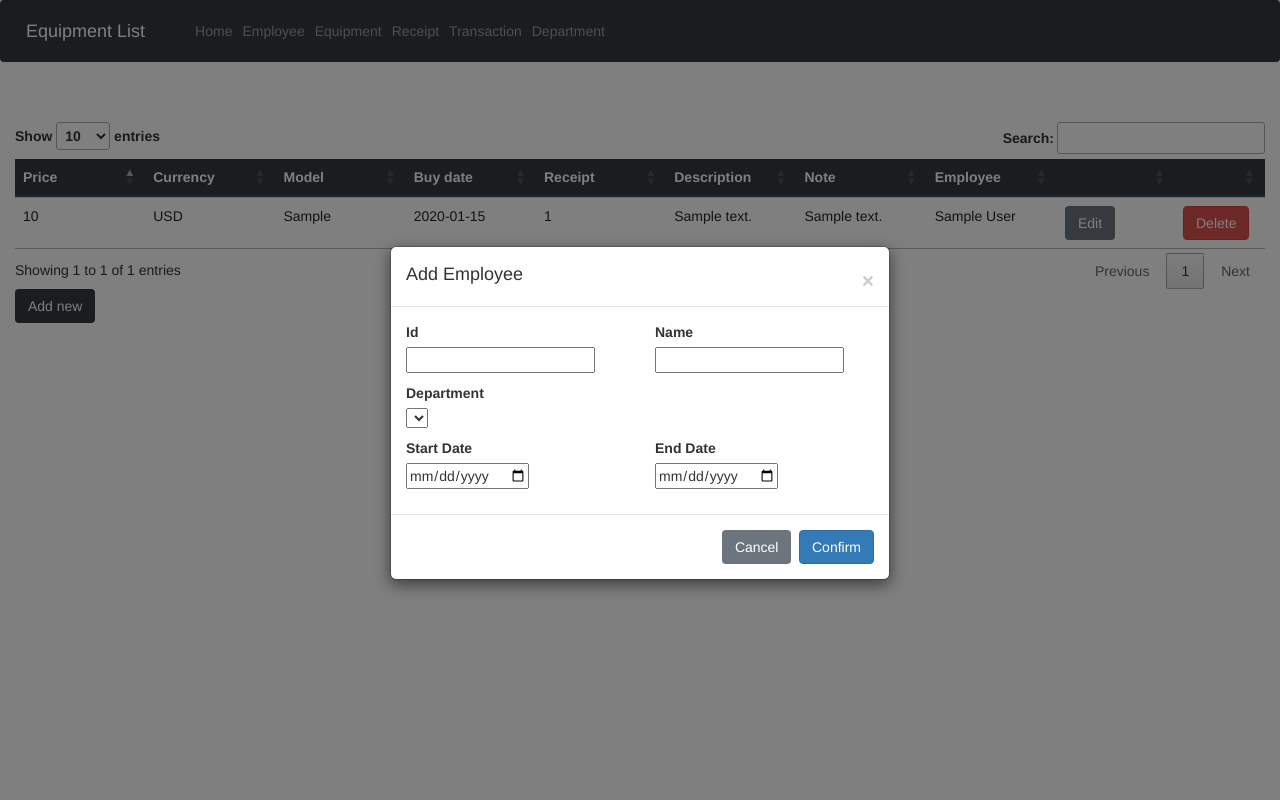
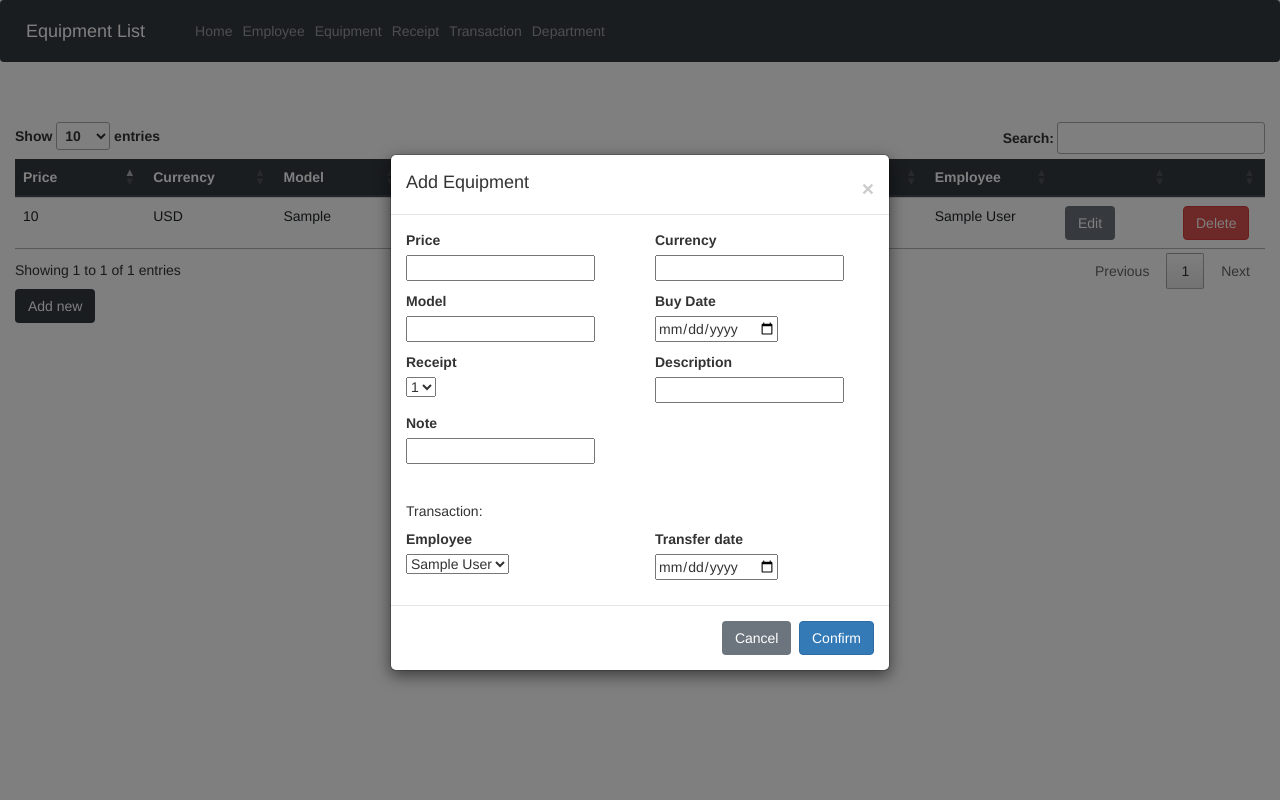
Before and after one commit to h181198/scoutgaming, a Flask app: page /equipment in a window 1280 px wide, after a click on "Add new". Run offline with Flask 2, Linux system fonts and the light colour scheme; tables that the repository leaves empty hold one stand-in row (values such as "Sample post"); lists and menus that the app fills with data are empty; some libraries are stand-ins or nearby versions.

```diff
--- a/Controllers/EquipmentController.py
+++ b/Controllers/EquipmentController.py
@@ -3,6 +3,7 @@ from jinja2 import TemplateNotFound
 from Services.TransactionService import TransactionService
 from Services.EmployeeService import EmployeeService
 from Services.EquipmentService import EquipmentService
+from Services.ReceiptService import ReceiptService
 from Services.DeleteService import DeleteService
 from Controllers import session
 from Helpers.HelpMethods import create_data, create_single_id, string_to_list
@@ -14,6 +15,8 @@ equipment_page = Blueprint('equipment', __name__)
 def equipment():
     try:
         data = request.form.get('data')
+        employee_data = EmployeeService.get_all_employees(session=session)
+        receipt_data = ReceiptService.get_all_receipts(session=session)
 
         if data is not None and len(data) > 0:
             data = string_to_list(session, data)
@@ -30,7 +33,8 @@ def equipment():
             else:
                 latest_transaction[equip.id] = "None"
 
-        return render_template('Views/Equipment/index.html', data=data, latest_transaction=latest_transaction)
+        return render_template('Views/Equipment/index.html', data=data, latest_transaction=latest_transaction,
+                               employee_data=employee_data, receipts=receipt_data)
     except TemplateNotFound:
         abort(404)
 
@@ -49,7 +53,30 @@ def update_equipment():
     try:
         data = create_data(str(request.data.decode('utf8')))
         print(data)
-        EquipmentService.update_equipment(session, int(data[0]), int(data[1]), data[2], data[3], data[4], data[5], data[6], data[7])
+        EquipmentService.update_equipment(session, int(data[0]), int(data[1]), data[2], data[3], data[4], data[5],
+                                          data[6], data[7])
         return EquipmentService.get_equipment_json(session, data[0])
     except TemplateNotFound:
         abort(404)
+
+
+@equipment_page.route('/equipment/add', methods=['POST'])
+def add_employee():
+    try:
+        receipt = request.form['receipt']
+        if receipt == "None":
+            receipt = None
+
+        employee = request.form['employee']
+        print(employee)
+
+        equipment = EquipmentService.add_equipment(session=session, price=int(request.form['price']),
+                                                   currency=request.form['currency'],
+                                                   model=request.form['model'], buy_date=request.form['buy-date'],
+                                                   receipt_id=receipt,
+                                                   description=request.form['description'],
+                                                   note=request.form['note'])
+        return redirect(url_for('equipment.equipment'))
+    except TemplateNotFound:
+        abort(404)
+    return ""
--- a/dummyData.sql
+++ b/dummyData.sql
@@ -5,6 +5,7 @@
   ('Ukraina', 'Lviv Stat Center');
 
   INSERT INTO receipts VALUES
+  ('None','',0000),
   ('201459-1', '59', 2014),
   ('201459-2', '59', 2014),
   ('2014247', '247', 2014),
@@ -87,6 +88,7 @@
   ('2018ER114-16', 'ER114', 2018);
 
   INSERT INTO employees (employee_number, department_id, name, start_date, end_date) VALUES
+  ('N', NULL, 'None', NULL ,NULL ),
   ('D', NULL, 'DELETED', NULL, NULL),
   ('S', NULL, 'SOLD', NULL, NULL),
   ('G', NULL, 'GONE', NULL, NULL),
--- a/templates/Views/Equipment/add.html
+++ b/templates/Views/Equipment/add.html
@@ -1,44 +1,73 @@
 <!-- Modal -->
 <div class="modal fade" id="addModal" tabindex="-1" role="dialog"
-      aria-hidden="true">
+     aria-hidden="true">
     <div class="modal-dialog modal-dialog-centered" role="document">
         <div class="modal-content">
             <div class="modal-header">
-                <h4 class="modal-title">Add Employee</h4>
+                <h4 class="modal-title">Add Equipment</h4>
                 <button type="button" class="close" data-dismiss="modal" aria-label="Close">
                     <span aria-hidden="true">&times;</span>
                 </button>
             </div>
-            <form action="/employee/add" method="post">
+            <form action="/equipment/add" method="post">
                 <div class="modal-body">
                     <div class="row">
                         <div class="col-md-6 mb-3">
-                            <label for="id">Id</label><br/>
-                            <input type="text" name="id" id="id">
+                            <label for="price">Price</label><br/>
+                            <input type="text" name="price" id="price">
                         </div>
                         <div class="col-md-6 mb-3">
-                            <label for="name">Name</label><br/>
-                            <input type="text" name="name" id="name">
+                            <label for="currency">Currency</label><br/>
+                            <input type="text" name="currency" id="currency">
                         </div>
-                    </div>
-                    <div class="mb-3">
-                        <label for="departments">Department</label><br/>
-                        <select id="departments" name="department">
-
-                            {% for dep in department_data %}
-                                <option value="{{ dep.id }}">{{ dep.unit }}</option>
-                            {% endfor %}
-
-                        </select>
                     </div>
                     <div class="row">
                         <div class="col-md-6 mb-3">
-                            <label for="start-date">Start Date</label><br/>
-                            <input type="date" name="start-date" id="start-date">
+                            <label for="model">Model</label><br/>
+                            <input type="text" name="model" id="model">
                         </div>
                         <div class="col-md-6 mb-3">
-                            <label for="end-date">End Date</label><br/>
-                            <input type="date" name="end-date" id="end-date">
+                            <label for="buy-date">Buy Date</label><br/>
+                            <input type="date" name="buy-date" id="buy-date">
+                        </div>
+                    </div>
+                    <div class="row">
+
+                        <div class="col-md-6 mb-3">
+                            <label for="receipt">Receipt</label><br/>
+                            <select id="receipt" name="receipt">
+                                {% for res in receipts %}
+                                    <option value="{{ res.id }}">{{ res.id }}</option>
+                                {% endfor %}
+                            </select>
+                        </div>
+
+                        <div class="col-md-6 mb-3">
+                            <label for="description">Description</label><br/>
+                            <input type="text" name="description" id="description">
+                        </div>
+                    </div>
+                    <div class="row">
+                        <div class="col-md-6 mb-3">
+                            <label for="note">Note</label><br/>
+                            <input type="text" name="note" id="note">
+                        </div>
+                    </div>
+                    </br>
+                    <h5>Transaction:</h5>
+                    <div class="row">
+                        <div class="col-md-6 mb-3">
+                            <label for="employee">Employee</label><br/>
+                            <select id="employee" name="employee">
+                                {% for emp in employee_data %}
+                                    <option value="{{ emp.id }}">{{ emp.name }}</option>
+                                {% endfor %}
+
+                            </select>
+                        </div>
+                        <div class="col-md-6 mb-3">
+                            <label for="transfer-date">Transfer date</label><br/>
+                            <input type="date" name="transfer-date" id="transfer-date">
                         </div>
                     </div>
                 </div>
--- a/templates/Views/Equipment/index.html
+++ b/templates/Views/Equipment/index.html
@@ -10,7 +10,7 @@
                 {% include 'Views/Equipment/list.html' %}
             </div>
         </div>
-        {% include 'Views/Employee/add.html' %}
+        {% include 'Views/Equipment/add.html' %}
 
         <!-- Button trigger modal -->
         <button id="addButton" type="button" class="btn btn-dark" data-toggle="modal" data-target="#addModal">
```
